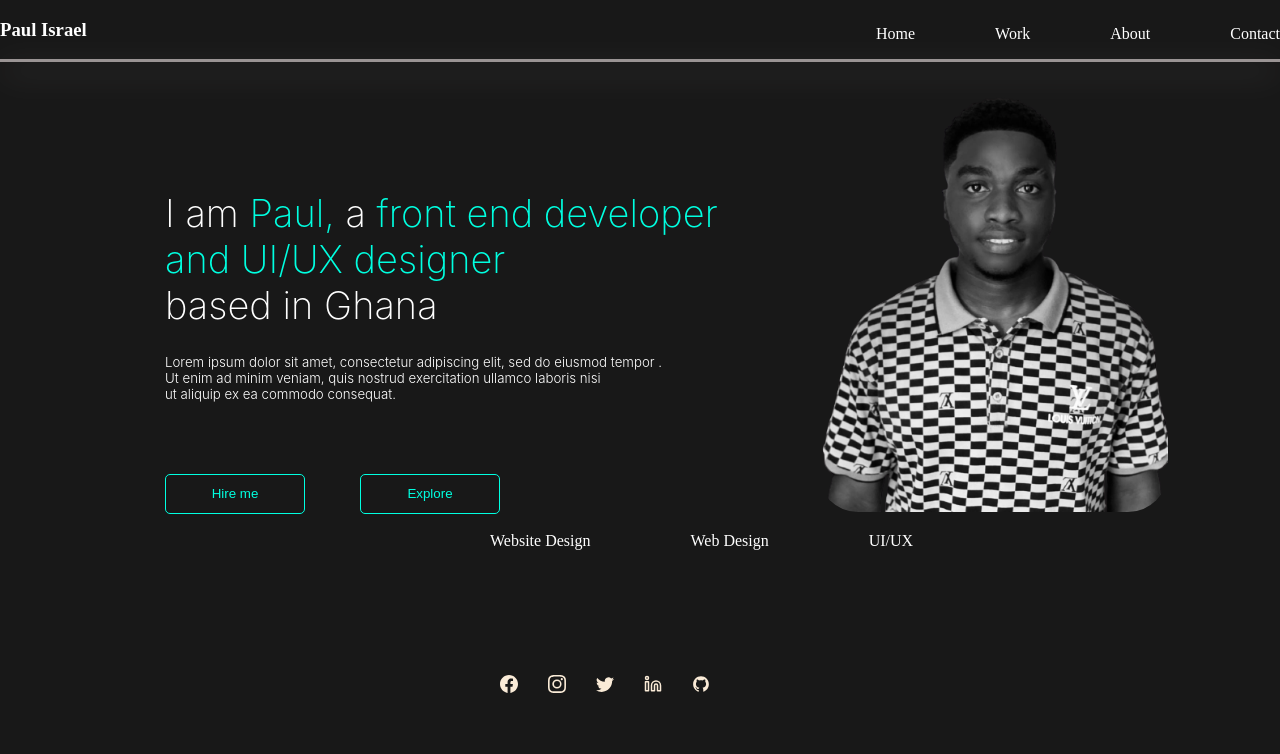
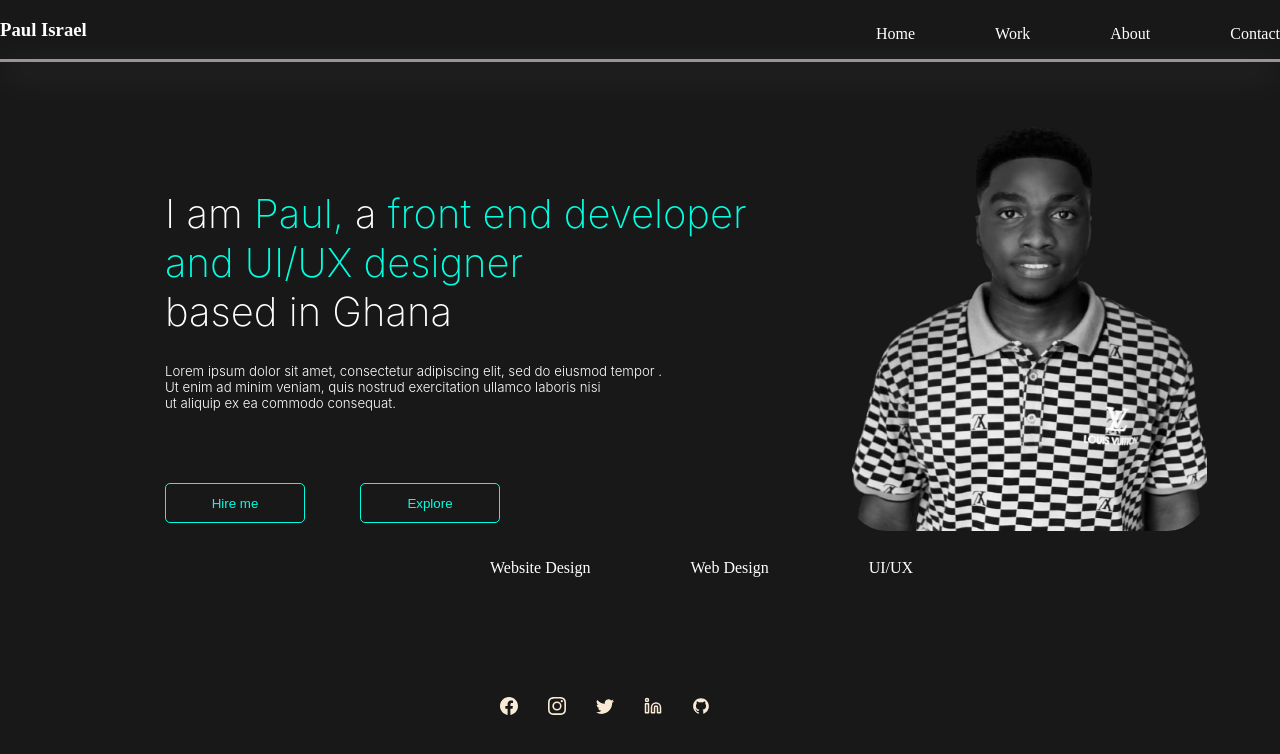
Before and after one commit to paulisreal/reactportfolio, a React (Create React App) app: page / in a window 1280 px wide. Shown: the top 754 px of the page. Built offline with nearby package versions, Linux system fonts and the light colour scheme.

Commit message:
more modification

```diff
--- a/src/components/Body.css
+++ b/src/components/Body.css
@@ -11,7 +11,7 @@ padding-top: 100px;
 color: white;
 margin-left: 15px;
 font-weight: 200;
-font-size: 38px;
+font-size: 40px;
 
 }
 .sub-intro-body{
@@ -19,7 +19,30 @@ font-size: 38px;
     margin-left: 15px;
     font-weight: 300;
 }
-.btn-body{
+
+.left-body{
+    padding-top: 20px;
+
+}
+
+.right-body{
+    margin-bottom: 20px;
+}
+
+.home-img {
+    border-radius: 40px;
+    height: 440px;
+    width: 360px;
+    margin-left: 100px;
+
+
+   }
+
+   edit{
+    color: #00ffe0;
+   }
+
+.btn-body {
     margin-top: 50px;
     margin-right: 40px;
     margin-left: 15px;
@@ -32,9 +55,10 @@ font-size: 38px;
     background: transparent;
     color: #00ffe0;
 
+}
 
 
-}
+
 .features1{
     color: white;
     list-style: none;
@@ -43,12 +67,3 @@ font-size: 38px;
     gap: 100px;
     font-family: Apple Chancery;
 }
-   .home-img {
-    border-radius: 40px;
-    height: 450px;
-    width: 350px;
-    margin-left: 100px;
-   }
-   edit{
-    color: #00ffe0;
-   }
--- a/src/components/Socials.css
+++ b/src/components/Socials.css
@@ -1,7 +1,7 @@
 .icons {
     color: antiquewhite;
     display: flex;
-    margin-top: 125px;
+    margin-top: 120px;
      margin-left: 500px;
     font-size: large;
     align-items: center;
```
